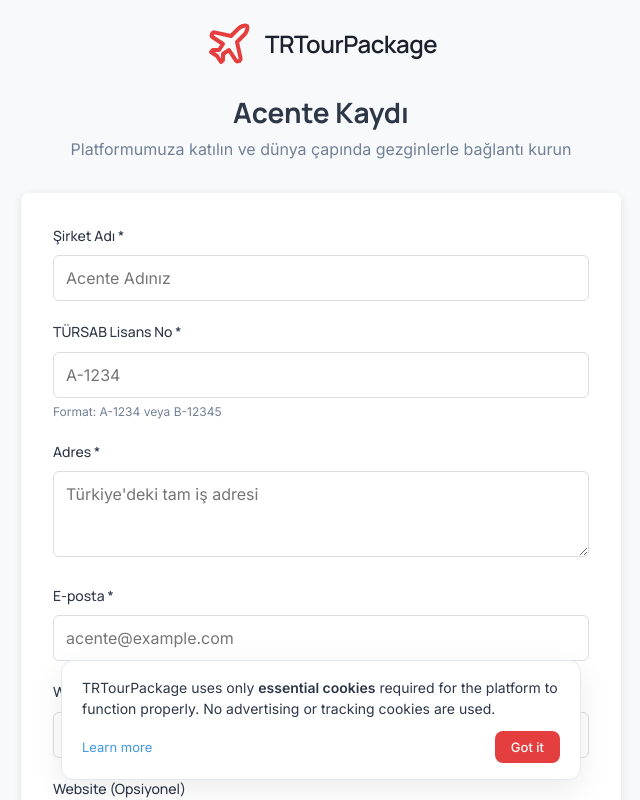
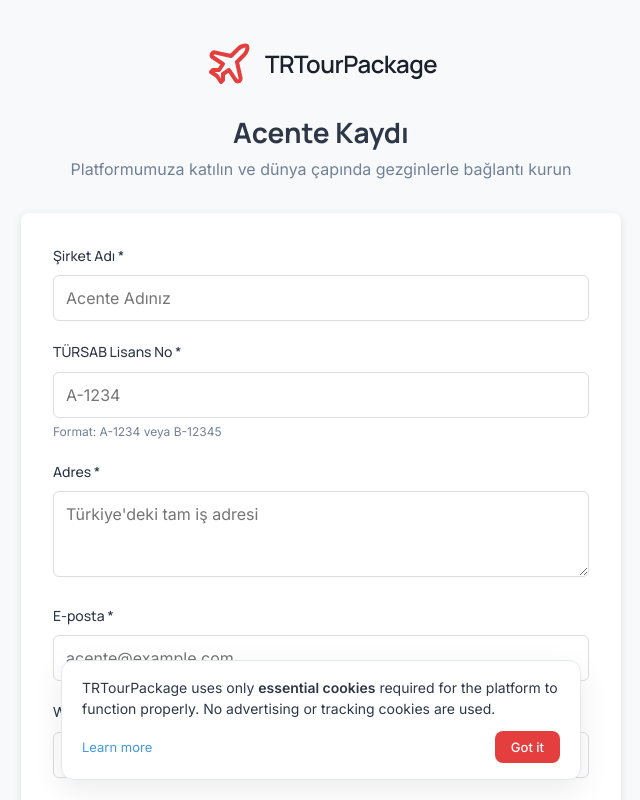
Before and after one commit to MertErginDynavo/TRTourPackage, a Next.js app: page /agency/register in a window 1280 px wide. Shown: the top 800 px of the page, without its empty margins (319-959 px from the left). Built offline with nearby package versions, Linux system fonts and the light colour scheme.

Commit message:
fix: Center agency register page vertically

```diff
--- a/app/agency/register/page.tsx
+++ b/app/agency/register/page.tsx
@@ -73,7 +73,7 @@ export default function AgencyRegister() {
   }
 
   return (
-    <div style={{ minHeight: '100vh', display: 'flex', alignItems: 'center', justifyContent: 'center', padding: '20px', background: '#f8f9fa' }}>
+    <div style={{ minHeight: '100vh', display: 'flex', alignItems: 'center', justifyContent: 'center', padding: '40px 20px', background: '#f8f9fa' }}>
       <div style={{ maxWidth: '600px', width: '100%' }}>
         {/* Header */}
         <div style={{ textAlign: 'center', marginBottom: '30px' }}>
```
